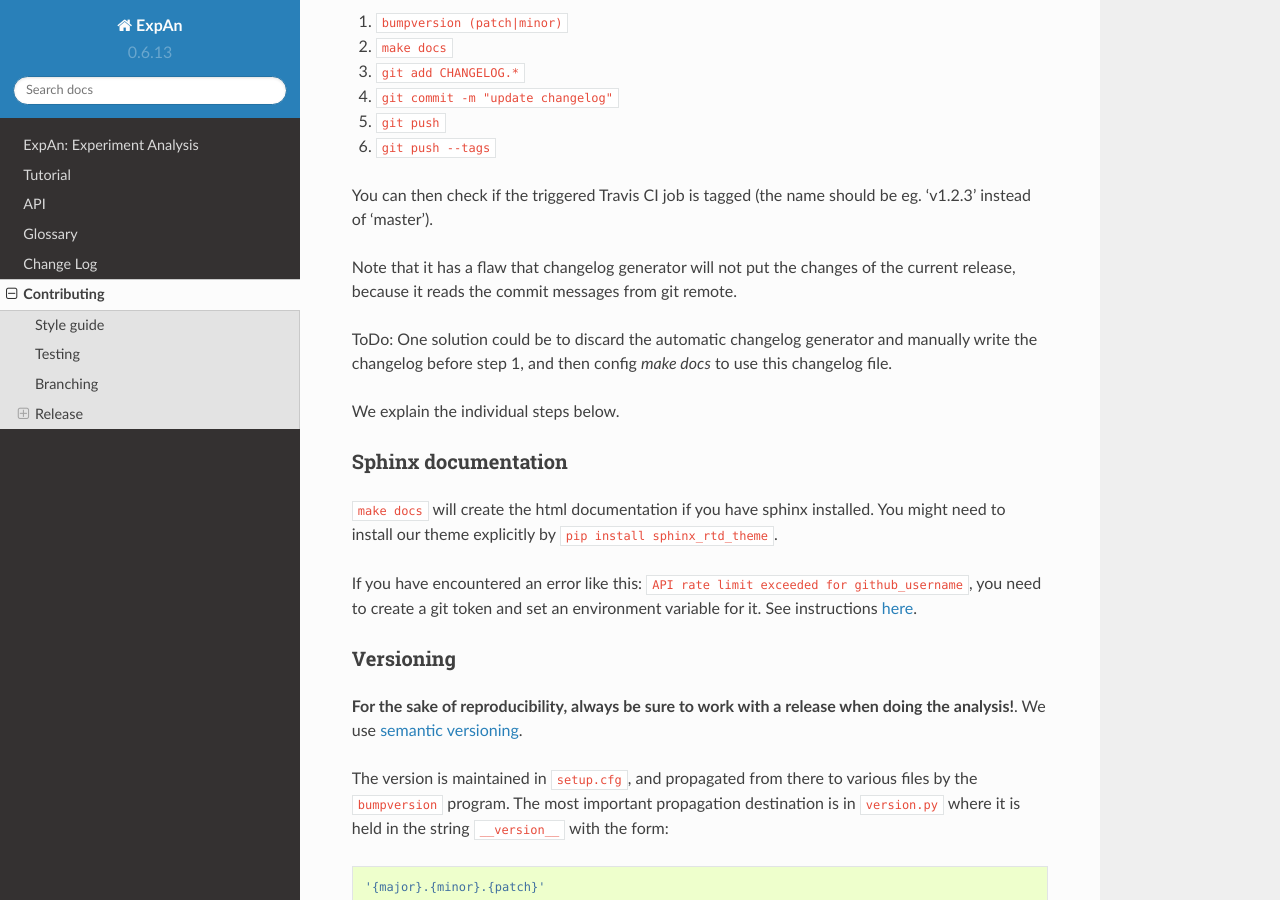
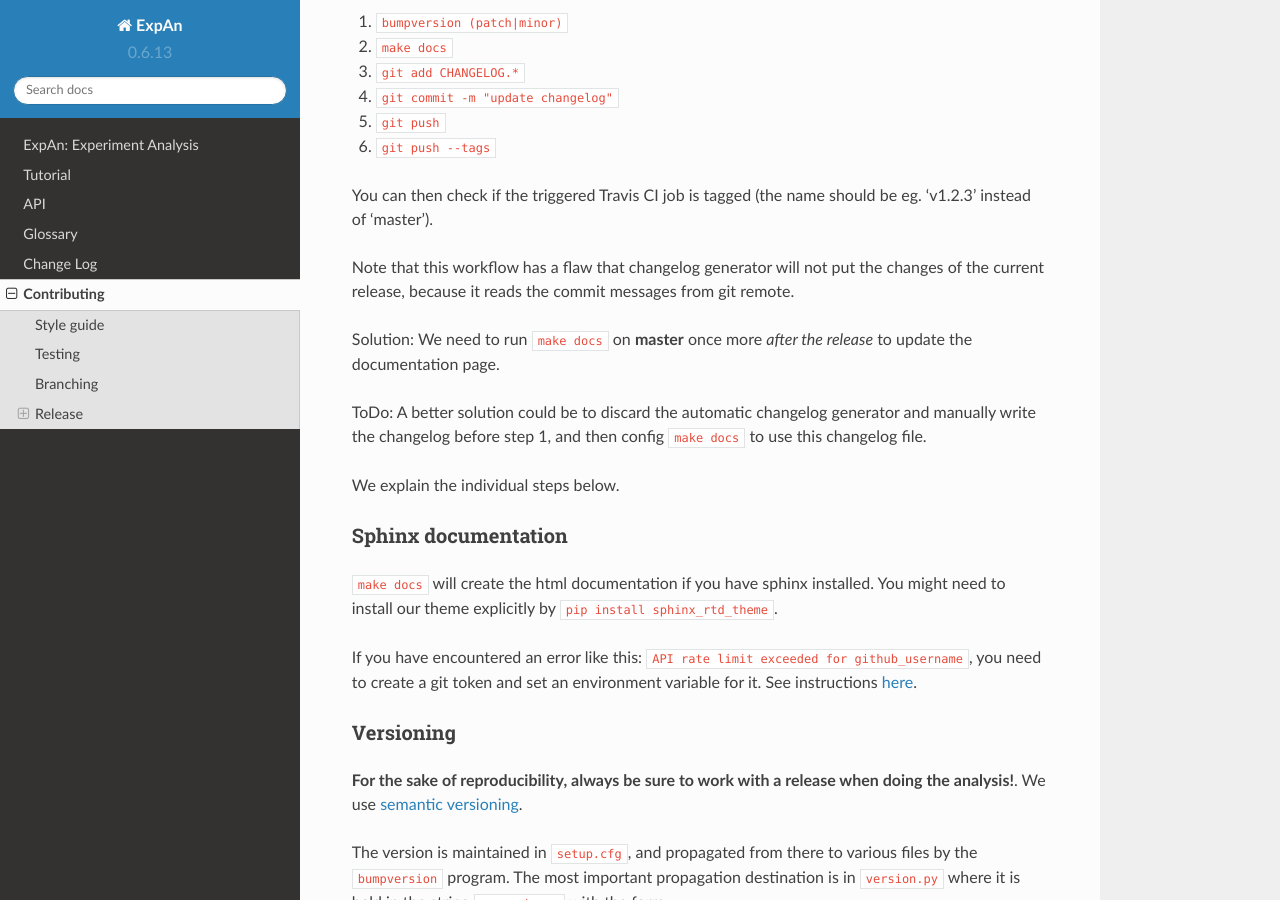
Before and after one commit to zalando/expan, a Sphinx documentation site: the page built from docs/contributing.rst, in a window 1280 px wide and 900 px high, scrolled down 1074 px. Built offline with Sphinx 7.4.7 and the Read the Docs theme 2.0.0, drawn with Linux system fonts in a browser that asks for light colours.

Commit message:
Update contributing page

```diff
--- a/docs/contributing.rst
+++ b/docs/contributing.rst
@@ -51,11 +51,13 @@ The flow would then look like follows:
 
 You can then check if the triggered Travis CI job is tagged (the name should be eg. 'v1.2.3' instead of 'master').
 
-Note that it has a flaw that changelog generator will not put the changes of the current release,
+Note that this workflow has a flaw that changelog generator will not put the changes of the current release,
 because it reads the commit messages from git remote.
 
-ToDo: One solution could be to discard the automatic changelog generator and manually write the changelog before step 1,
-and then config `make docs` to use this changelog file.
+Solution: We need to run ``make docs`` on **master** once more *after the release* to update the documentation page.
+
+ToDo: A better solution could be to discard the automatic changelog generator and manually write the changelog before step 1,
+and then config ``make docs`` to use this changelog file.
 
 
 We explain the individual steps below.
```
